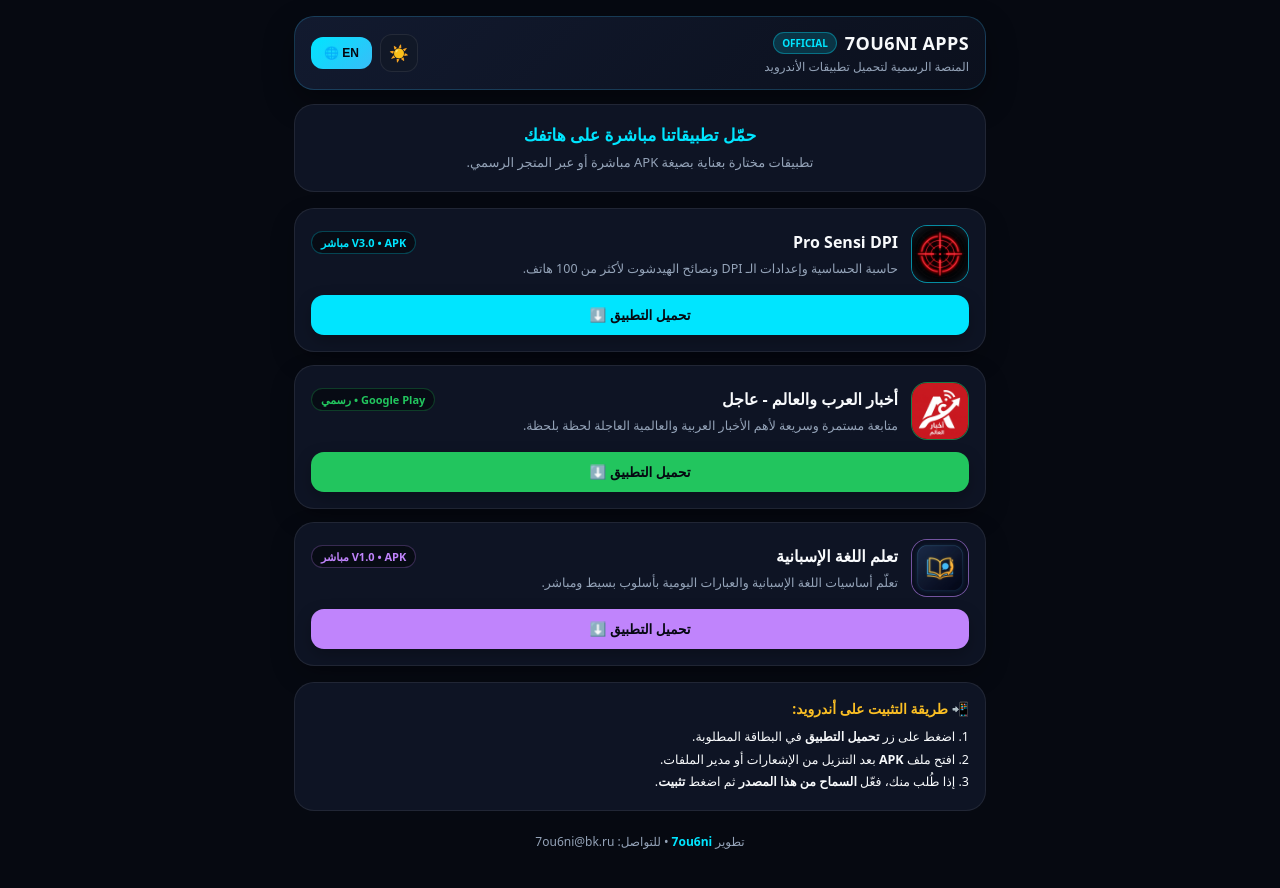
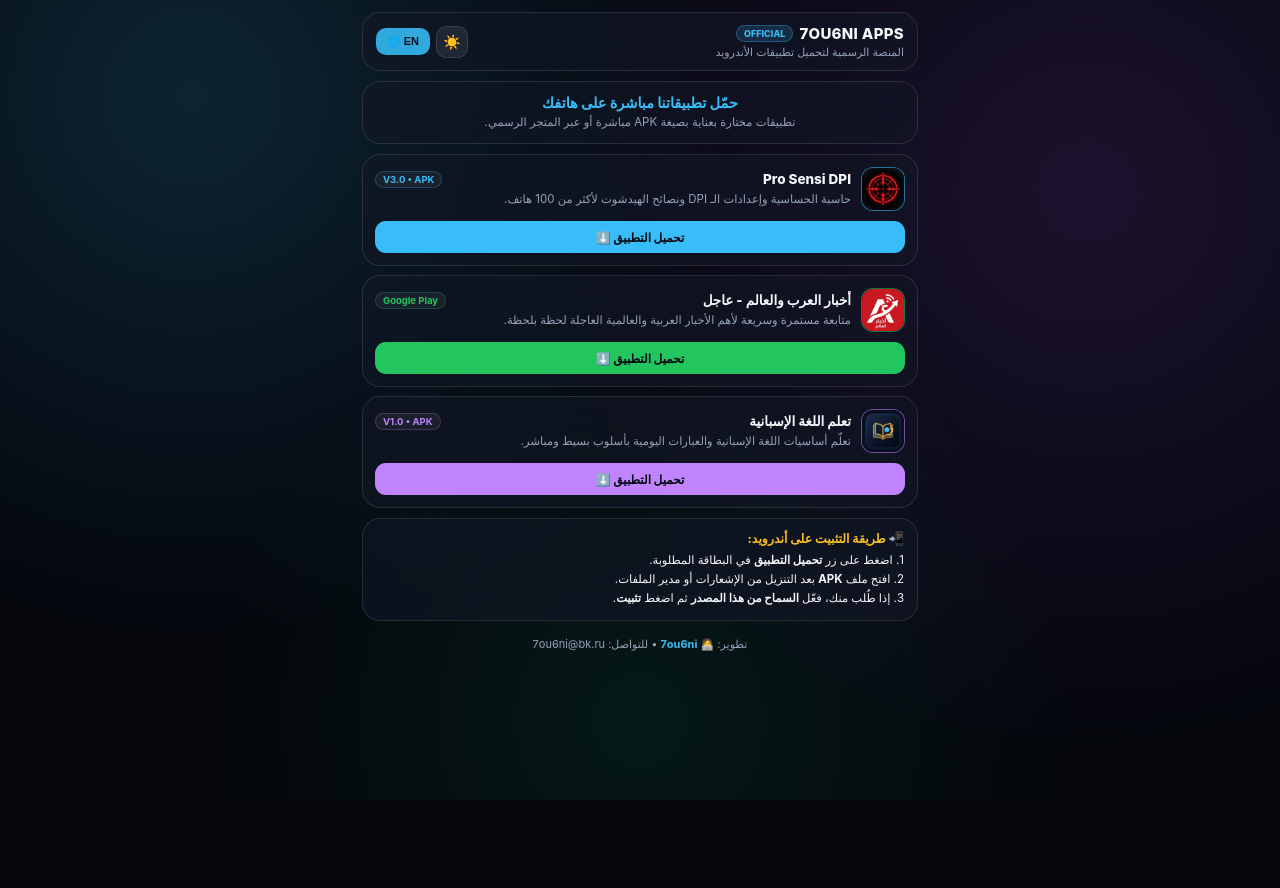
Before and after one commit to 7ou6ni/7ou6ni-apps, a plain HTML site: page index.html in a window 1280 px wide. After the commit the page ends 800 px from the top, so only its background shows below. Drawn offline with Linux system fonts and the light colour scheme.

Commit message:
Update index.html

```diff
--- a/index.html
+++ b/index.html
@@ -1,135 +1,134 @@
 <!DOCTYPE html>
-<html lang="ar" style="background:#060911;">
+<html lang="ar" style="background:#05070d;">
 <head>
 <meta charset="UTF-8">
 <meta name="viewport" content="width=device-width, initial-scale=1.0">
 <meta name="description" content="المنصة الرسمية لتحميل تطبيقات 7ou6ni للأندرويد بسرعة وأمان.">
-<title>7ou6ni Apps — متجر تطبيقات الأندرويد</title>
+<title>7ou6ni Apps</title>
 <style>
-  :root {
-    --bg: #060911;
-    --card: #0e1424;
-    --card-2: #131b30;
-    --border: rgba(255, 255, 255, 0.08);
-    --text: #f8fafc;
-    --muted: #94a3b8;
-  }
   * {
     box-sizing: border-box;
   }
   html, body {
     margin: 0;
     padding: 0;
-    background-color: #060911;
-    color: #f8fafc;
-    font-family: system-ui, -apple-system, 'Segoe UI', Roboto, Arial, sans-serif;
+    background-color: #05070d;
+    color: #f5f7fa;
+    font-family: -apple-system, BlinkMacSystemFont, "SF Pro Display", system-ui, "Segoe UI", Roboto, Arial, sans-serif;
     -webkit-tap-highlight-color: transparent;
   }
+  .bg-glow {
+    position: fixed;
+    inset: 0;
+    pointer-events: none;
+    z-index: 0;
+    background:
+      radial-gradient(circle at 15% 12%, rgba(56, 189, 248, 0.16), transparent 42%),
+      radial-gradient(circle at 85% 24%, rgba(168, 85, 247, 0.14), transparent 45%),
+      radial-gradient(circle at 50% 90%, rgba(16, 185, 129, 0.10), transparent 45%);
+  }
   .container {
-    max-width: 720px;
+    position: relative;
+    z-index: 1;
+    max-width: 580px;
     margin: 0 auto;
-    padding: 16px 14px 48px 14px;
+    padding: 12px 12px 36px 12px;
+  }
+  .glass {
+    backdrop-filter: blur(18px);
+    -webkit-backdrop-filter: blur(18px);
+    border-radius: 18px;
   }
   .topbar {
     display: flex;
     align-items: center;
     justify-content: space-between;
-    gap: 12px;
-    padding: 14px 16px;
-    border-radius: 20px;
-    background: linear-gradient(135deg, #121a2f 0%, #0b101d 100%);
-    border: 1px solid rgba(56, 189, 248, 0.22);
-    box-shadow: 0 12px 30px rgba(0, 0, 0, 0.35);
-    margin-bottom: 14px;
+    gap: 10px;
+    padding: 11px 13px;
+    margin-bottom: 10px;
   }
   .brand-row {
     display: flex;
     align-items: center;
-    gap: 8px;
-    flex-wrap: wrap;
+    gap: 6px;
   }
   .brand-name {
-    font-size: 18px;
-    font-weight: 900;
-    letter-spacing: 0.4px;
+    font-size: 15px;
+    font-weight: 800;
+    letter-spacing: 0.3px;
   }
   .badge-official {
-    font-size: 10px;
-    font-weight: 900;
-    padding: 3px 8px;
+    font-size: 9px;
+    font-weight: 800;
+    padding: 2px 7px;
     border-radius: 999px;
-    background: rgba(0, 229, 255, 0.16);
-    color: #00e5ff;
-    border: 1px solid rgba(0, 229, 255, 0.35);
+    background: rgba(56, 189, 248, 0.16);
+    color: #38bdf8;
+    border: 1px solid rgba(56, 189, 248, 0.32);
   }
   .brand-sub {
-    font-size: 12px;
-    margin-top: 3px;
+    font-size: 11px;
+    margin-top: 2px;
   }
   .actions {
     display: flex;
     align-items: center;
-    gap: 8px;
+    gap: 6px;
     flex-shrink: 0;
   }
   .icon-btn, .lang-btn {
     border: none;
     cursor: pointer;
-    font-weight: 800;
-    transition: transform 0.15s ease, opacity 0.15s ease;
+    font-weight: 700;
+    transition: transform 0.15s ease;
   }
   .icon-btn:active, .lang-btn:active {
     transform: scale(0.95);
   }
   .icon-btn {
-    width: 38px;
-    height: 38px;
-    border-radius: 12px;
-    font-size: 16px;
+    width: 32px;
+    height: 32px;
+    border-radius: 10px;
+    font-size: 14px;
     display: grid;
     place-items: center;
   }
   .lang-btn {
-    padding: 9px 13px;
-    border-radius: 12px;
-    font-size: 12px;
-    background: linear-gradient(135deg, #00e5ff, #38bdf8);
-    color: #050811;
+    padding: 7px 11px;
+    border-radius: 10px;
+    font-size: 11px;
+    background: rgba(56, 189, 248, 0.88);
+    color: #041019;
   }
   .hero {
-    border-radius: 20px;
-    padding: 18px 16px;
+    padding: 12px 14px;
     text-align: center;
-    margin-bottom: 16px;
-    border: 1px solid var(--border);
+    margin-bottom: 10px;
   }
   .hero-title {
-    font-size: 17px;
-    font-weight: 900;
-    margin-bottom: 6px;
+    font-size: 14.5px;
+    font-weight: 800;
+    margin-bottom: 3px;
   }
   .hero-desc {
     margin: 0;
-    font-size: 13px;
-    line-height: 1.65;
+    font-size: 11.5px;
+    line-height: 1.5;
   }
   .app-card {
-    border-radius: 20px;
-    padding: 16px;
-    margin-bottom: 13px;
-    border: 1px solid var(--border);
-    box-shadow: 0 10px 24px rgba(0, 0, 0, 0.22);
+    padding: 12px;
+    margin-bottom: 9px;
   }
   .app-head {
     display: flex;
     align-items: center;
-    gap: 13px;
-    margin-bottom: 12px;
+    gap: 10px;
+    margin-bottom: 10px;
   }
   .app-icon {
-    width: 58px;
-    height: 58px;
-    border-radius: 16px;
+    width: 44px;
+    height: 44px;
+    border-radius: 12px;
     object-fit: cover;
     flex-shrink: 0;
   }
@@ -141,64 +140,63 @@
     display: flex;
     align-items: center;
     justify-content: space-between;
-    gap: 8px;
+    gap: 6px;
     flex-wrap: wrap;
   }
   .app-title {
-    font-size: 16px;
-    font-weight: 900;
+    font-size: 13.5px;
+    font-weight: 800;
   }
   .app-tag {
-    font-size: 11px;
-    font-weight: 800;
-    padding: 3px 9px;
+    font-size: 9.5px;
+    font-weight: 700;
+    padding: 2px 7px;
     border-radius: 999px;
   }
   .app-desc {
-    font-size: 12.5px;
-    line-height: 1.55;
-    margin-top: 5px;
+    font-size: 11.5px;
+    line-height: 1.45;
+    margin-top: 3px;
   }
   .dl-btn {
     display: block;
     width: 100%;
     text-align: center;
     text-decoration: none;
-    padding: 11px 14px;
-    border-radius: 13px;
-    font-size: 13.5px;
-    font-weight: 900;
+    padding: 8.5px 12px;
+    border-radius: 11px;
+    font-size: 12px;
+    font-weight: 800;
     color: #050811;
-    box-shadow: 0 6px 16px rgba(0, 0, 0, 0.25);
   }
   .guide {
-    border-radius: 20px;
-    padding: 16px;
-    margin-top: 16px;
-    border: 1px solid var(--border);
+    padding: 12px 13px;
+    margin-top: 10px;
   }
   .guide-title {
-    font-size: 14px;
-    font-weight: 900;
-    margin-bottom: 8px;
+    font-size: 12.5px;
+    font-weight: 800;
+    margin-bottom: 5px;
     display: block;
   }
   .guide-body {
-    font-size: 12.5px;
-    line-height: 1.8;
+    font-size: 11.5px;
+    line-height: 1.65;
   }
   .footer {
     text-align: center;
-    margin-top: 20px;
-    font-size: 12px;
-    line-height: 1.8;
+    margin-top: 14px;
+    font-size: 11px;
+    line-height: 1.7;
   }
 </style>
 </head>
 <body id="bodyEl" dir="rtl">
 
+<div class="bg-glow"></div>
+
 <div class="container">
-  <header id="hdrEl" class="topbar">
+  <header id="hdrEl" class="topbar glass">
     <div>
       <div class="brand-row">
         <span id="titleEl" class="brand-name">7OU6NI APPS</span>
@@ -212,20 +210,20 @@
     </div>
   </header>
 
-  <section id="heroEl" class="hero">
+  <section id="heroEl" class="hero glass">
     <div id="heroTitleEl" class="hero-title">حمّل تطبيقاتنا مباشرة على هاتفك</div>
     <p id="heroDescEl" class="hero-desc">تطبيقات مختارة بعناية بصيغة APK مباشرة أو عبر المتجر الرسمي.</p>
   </section>
 
   <main id="appsContainer"></main>
 
-  <section id="guideEl" class="guide">
+  <section id="guideEl" class="guide glass">
     <b id="guideTitleEl" class="guide-title">📲 طريقة التثبيت على أندرويد:</b>
     <div id="guideBodyEl" class="guide-body"></div>
   </section>
 
   <footer id="footerEl" class="footer">
-    تطوير <b style="color:#00e5ff;">7ou6ni</b> • للتواصل: <span dir="ltr">7ou6ni@bk.ru</span>
+    <span id="devLine">تطوير: 🧑‍💻 <b style="color:#38bdf8;">7ou6ni</b></span> • <span id="contactLabel">للتواصل:</span> <span dir="ltr">7ou6ni@bk.ru</span>
   </footer>
 </div>
 
@@ -236,13 +234,13 @@ var isLight = false;
 var APPS = [
   {
     img: "app_icon_512x512-1.png",
-    accent: "#00e5ff",
+    accent: "#38bdf8",
     nameAr: "Pro Sensi DPI",
     nameEn: "Pro Sensi DPI",
     descAr: "حاسبة الحساسية وإعدادات الـ DPI ونصائح الهيدشوت لأكثر من 100 هاتف.",
     descEn: "Sensitivity & DPI calculator with headshot tips for 100+ devices.",
-    tagAr: "V3.0 • APK مباشر",
-    tagEn: "V3.0 • Direct APK",
+    tagAr: "V3.0 • APK",
+    tagEn: "V3.0 • APK",
     link: "https://www.mediafire.com/file/8hiafjb8w2s1ork/Pro_Sensi_DPI.apk/file"
   },
   {
@@ -252,8 +250,8 @@ var APPS = [
     nameEn: "Arab & World News - Breaking",
     descAr: "متابعة مستمرة وسريعة لأهم الأخبار العربية والعالمية العاجلة لحظة بلحظة.",
     descEn: "Fast and organized breaking Arab and world news updates.",
-    tagAr: "Google Play • رسمي",
-    tagEn: "Google Play • Official",
+    tagAr: "Google Play",
+    tagEn: "Google Play",
     link: "https://play.google.com/store/apps/details?id=com.news.maroc.nabd.app"
   },
   {
@@ -263,8 +261,8 @@ var APPS = [
     nameEn: "Learn Spanish",
     descAr: "تعلّم أساسيات اللغة الإسبانية والعبارات اليومية بأسلوب بسيط ومباشر.",
     descEn: "Learn Spanish essentials and everyday phrases simply.",
-    tagAr: "V1.0 • APK مباشر",
-    tagEn: "V1.0 • Direct APK",
+    tagAr: "V1.0 • APK",
+    tagEn: "V1.0 • APK",
     link: "https://www.mediafire.com/file/sbc8x33dewsnog4/%25D8%25AA%25D8%25B9%25D9%2584%25D9%2585_%25D8%25A7%25D9%2584%25D9%2584%25D8%25BA%25D8%25A9_%25D8%25A7%25D9%2584%25D8%25A5%25D8%25B3%25D8%25A8%25D8%25A7%25D9%2586%25D9%258A%25D8%25A9.apk/file"
   }
 ];
@@ -280,12 +278,12 @@ function toggleLang() {
 }
 
 function renderPage() {
-  var pageBg = isLight ? "#f1f5f9" : "#060911";
-  var cardBg = isLight ? "#ffffff" : "#0e1424";
-  var borderCol = isLight ? "#cbd5e1" : "rgba(255,255,255,0.08)";
-  var textCol = isLight ? "#0f172a" : "#f8fafc";
+  var pageBg = isLight ? "#eef2f7" : "#05070d";
+  var glassBg = isLight ? "rgba(255, 255, 255, 0.72)" : "rgba(18, 24, 38, 0.62)";
+  var borderCol = isLight ? "rgba(15, 23, 42, 0.10)" : "rgba(255, 255, 255, 0.11)";
+  var textCol = isLight ? "#0f172a" : "#f5f7fa";
   var mutedCol = isLight ? "#475569" : "#94a3b8";
-  var tagBg = isLight ? "#f1f5f9" : "#070b14";
+  var tagBg = isLight ? "rgba(15, 23, 42, 0.05)" : "rgba(255, 255, 255, 0.05)";
 
   document.documentElement.style.backgroundColor = pageBg;
   var body = document.getElementById("bodyEl");
@@ -294,10 +292,8 @@ function renderPage() {
   body.dir = isEn ? "ltr" : "rtl";
 
   var hdr = document.getElementById("hdrEl");
-  hdr.style.background = isLight
-    ? "#ffffff"
-    : "linear-gradient(135deg, #121a2f 0%, #0b101d 100%)";
-  hdr.style.borderColor = isLight ? "#cbd5e1" : "rgba(56, 189, 248, 0.22)";
+  hdr.style.background = glassBg;
+  hdr.style.border = "1px solid " + borderCol;
 
   document.getElementById("titleEl").style.color = textCol;
   document.getElementById("subEl").style.color = mutedCol;
@@ -307,18 +303,18 @@ function renderPage() {
 
   var tBtn = document.getElementById("themeBtn");
   tBtn.textContent = isLight ? "🌙" : "☀️";
-  tBtn.style.background = isLight ? "#f1f5f9" : "#111827";
+  tBtn.style.background = isLight ? "rgba(15, 23, 42, 0.06)" : "rgba(255, 255, 255, 0.08)";
   tBtn.style.color = isLight ? "#0f172a" : "#fbbf24";
   tBtn.style.border = "1px solid " + borderCol;
 
   document.getElementById("langBtn").textContent = isEn ? "AR 🌐" : "EN 🌐";
 
   var hero = document.getElementById("heroEl");
-  hero.style.background = cardBg;
-  hero.style.borderColor = borderCol;
+  hero.style.background = glassBg;
+  hero.style.border = "1px solid " + borderCol;
 
   var hTitle = document.getElementById("heroTitleEl");
-  hTitle.style.color = isLight ? "#0284c7" : "#00e5ff";
+  hTitle.style.color = isLight ? "#0284c7" : "#38bdf8";
   hTitle.textContent = isEn ? "Download Our Apps Directly" : "حمّل تطبيقاتنا مباشرة على هاتفك";
 
   var hDesc = document.getElementById("heroDescEl");
@@ -332,17 +328,16 @@ function renderPage() {
     var a = APPS[i];
     var name = isEn ? a.nameEn : a.nameAr;
     var desc = isEn ? a.descEn : a.descAr;
-    var tag = isEn ? a.tagEn : a.tagAr;
-    var btnLabel = isEn ? "Download App ⬇️" : "تحميل التطبيق ⬇️";
+    var btnLabel = isEn ? "Download ⬇️" : "تحميل التطبيق ⬇️";
 
     cardsHtml +=
-      '<article class="app-card" style="background:' + cardBg + ';border-color:' + borderCol + ';">' +
+      '<article class="app-card glass" style="background:' + glassBg + ';border:1px solid ' + borderCol + ';">' +
         '<div class="app-head">' +
-          '<img class="app-icon" src="' + a.img + '" alt="' + name + '" style="border:1.5px solid ' + a.accent + '88;background:' + a.accent + '18;">' +
+          '<img class="app-icon" src="' + a.img + '" alt="' + name + '" style="border:1px solid ' + a.accent + '80;background:' + a.accent + '18;">' +
           '<div class="app-meta">' +
             '<div class="app-title-row">' +
               '<span class="app-title" style="color:' + textCol + ';">' + name + '</span>' +
-              '<span class="app-tag" style="background:' + tagBg + ';color:' + a.accent + ';border:1px solid ' + a.accent + '44;">' + tag + '</span>' +
+              '<span class="app-tag" style="background:' + tagBg + ';color:' + a.accent + ';border:1px solid ' + a.accent + '40;">' + a.tagAr + '</span>' +
             '</div>' +
             '<div class="app-desc" style="color:' + mutedCol + ';">' + desc + '</div>' +
           '</div>' +
@@ -353,8 +348,8 @@ function renderPage() {
   document.getElementById("appsContainer").innerHTML = cardsHtml;
 
   var guide = document.getElementById("guideEl");
-  guide.style.background = cardBg;
-  guide.style.borderColor = borderCol;
+  guide.style.background = glassBg;
+  guide.style.border = "1px solid " + borderCol;
 
   var gTitle = document.getElementById("guideTitleEl");
   gTitle.style.color = isLight ? "#d97706" : "#fbbf24";
@@ -363,9 +358,13 @@ function renderPage() {
   var gBody = document.getElementById("guideBodyEl");
   gBody.style.color = textCol;
   gBody.innerHTML = isEn
-    ? "1. Tap <b>Download App</b> on the card you want.<br>2. Open the downloaded <b>APK</b> file from notifications or Files.<br>3. Allow <b>Install from this source</b> if asked, then tap <b>Install</b>."
+    ? "1. Tap <b>Download</b> on the app card.<br>2. Open the <b>APK</b> file from notifications or Files.<br>3. Allow <b>Install from this source</b> if prompted, then tap <b>Install</b>."
     : "1. اضغط على زر <b>تحميل التطبيق</b> في البطاقة المطلوبة.<br>2. افتح ملف <b>APK</b> بعد التنزيل من الإشعارات أو مدير الملفات.<br>3. إذا طُلب منك، فعّل <b>السماح من هذا المصدر</b> ثم اضغط <b>تثبيت</b>.";
 
+  document.getElementById("devLine").innerHTML = isEn
+    ? 'Developer: 🧑‍💻 <b style="color:#38bdf8;">7ou6ni</b>'
+    : 'تطوير: 🧑‍💻 <b style="color:#38bdf8;">7ou6ni</b>';
+  document.getElementById("contactLabel").textContent = isEn ? "Contact:" : "للتواصل:";
   document.getElementById("footerEl").style.color = mutedCol;
 }
 
```
